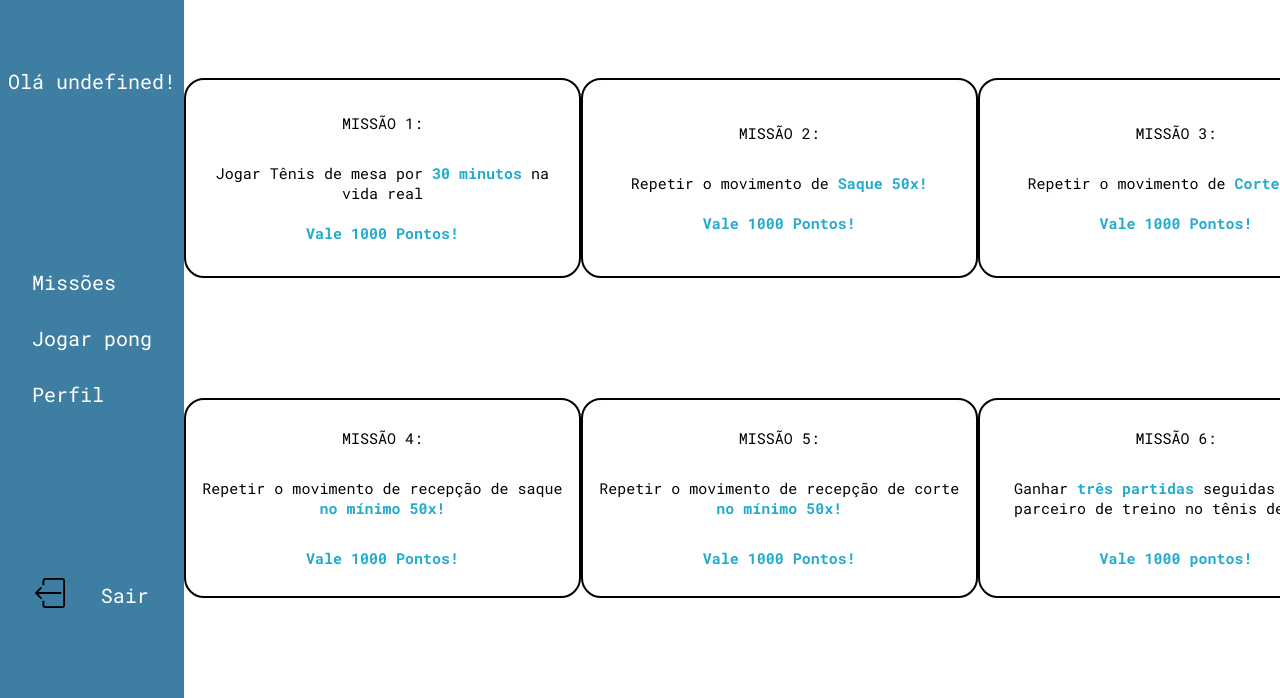
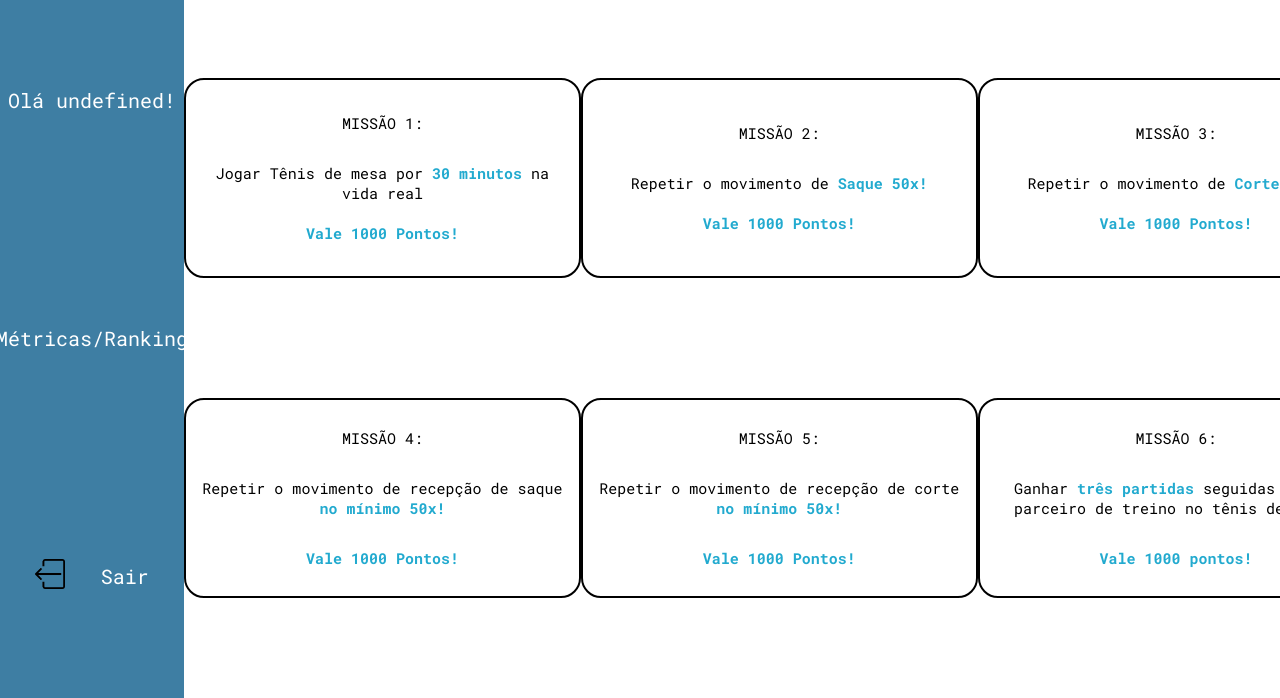
Before and after one commit to GiovaneCardona/ProjetoIndividual, a website: page ProjetoIndividual/Site/Public/Missoes.html in a window 1280 px wide. Shown: the part 102-800 px from the top of the page. Drawn offline with Linux system fonts and the light colour scheme.

Commit message:
Modificando nomes e botões laterais

```diff
--- a/ProjetoIndividual/Site/Public/Missoes.html
+++ b/ProjetoIndividual/Site/Public/Missoes.html
@@ -27,15 +27,11 @@
 
 
         <div class="botões-lateral">
-            <a href="">
-                <p style="margin: 15px;">Missões</p>
+
+            <a href="metricas.html">
+                <p style="margin: 15px;">Métricas/Ranking</p>
             </a>
-            <a href="jogopong.html">
-                <p style="margin: 15px;">Jogar pong</p>
-            </a>
-            <a href="">
-                <p style="margin: 15px;">Perfil</p>
-            </a>
+
         </div>
 
         <div class="botaoSair">
```
Also changed, not shown: ProjetoIndividual/Site/Public/metricas.html (renamed from ProjetoIndividual/Site/Public/jogopong.html, +2 -2 lines).
